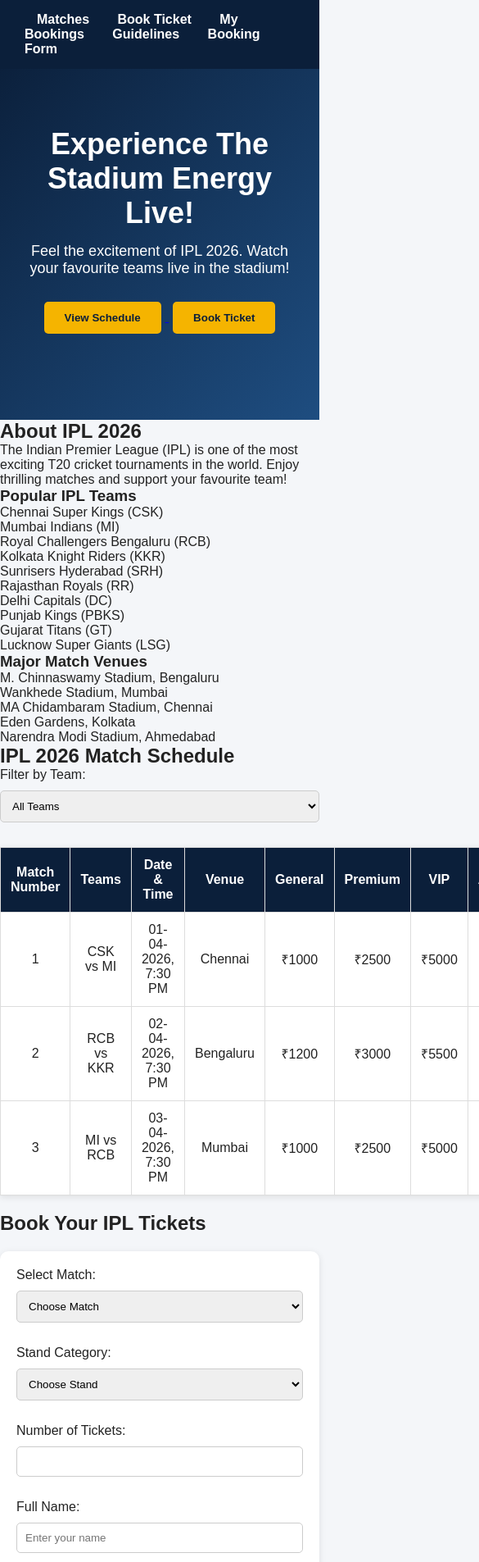
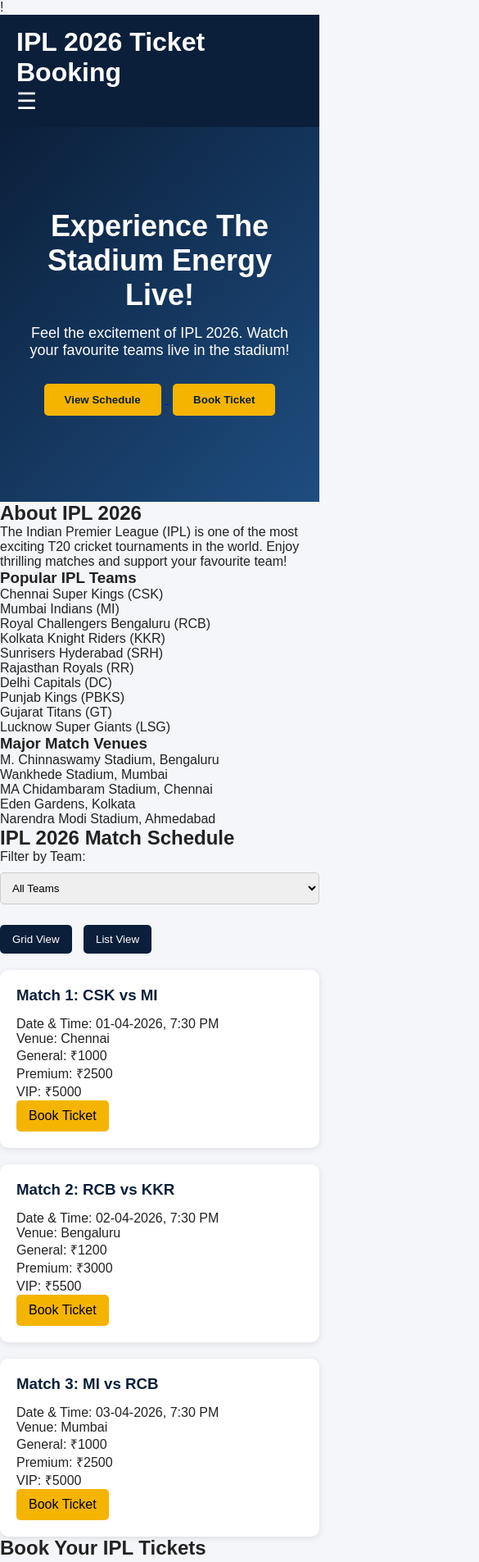
Before and after one commit to Dasharath949/IPL-Ticket-Booking, a plain HTML site: page index.html in a window 390 px wide. Shown: the top 1905 px of the page at 82% size, 585 px wide, since content can reach past the window. Drawn offline with Linux system fonts and the light colour scheme.

Commit message:
Complete Activity 8 responsive layout

```diff
--- a/app.js
+++ b/app.js
@@ -40,6 +40,8 @@ document.querySelectorAll('a[href="#booking"]').forEach(function (button) {
 
 // Activity 7: Live Booking Summary
 
+(function () {
+
     const matchSelect = document.getElementById("match");
     const standSelect = document.getElementById("stand");
     const quantityInput = document.getElementById("quantity");
@@ -68,7 +70,6 @@ function updateSummary() {
             stand || "Not Selected";
 
         document.getElementById("summaryPrice").textContent = price;
-
         document.getElementById("summaryQuantity").textContent = quantity;
 
         document.getElementById("summaryTotal").textContent =
@@ -79,4 +80,79 @@ function updateSummary() {
 
     matchSelect.addEventListener("change", updateSummary);
     standSelect.addEventListener("change", updateSummary);
-quantityInput.addEventListener("change", updateSummary);
+    quantityInput.addEventListener("input", updateSummary);
+
+})();
+
+// Activity 8: Hamburger Menu
+
+(function () {
+
+    const menuToggle = document.getElementById("menuToggle");
+    const mainNav = document.getElementById("mainNav");
+
+    menuToggle.addEventListener("click", function () {
+
+        const isOpen = mainNav.classList.toggle("active");
+
+        menuToggle.setAttribute("aria-expanded", isOpen);
+
+    });
+
+    mainNav.querySelectorAll("a").forEach(function (link) {
+
+        link.addEventListener("click", function () {
+
+            mainNav.classList.remove("active");
+            menuToggle.setAttribute("aria-expanded", "false");
+
+        });
+
+    });
+
+})();
+
+// Activity 8: Match Filter and Grid/List View
+
+(function () {
+
+    const teamFilter = document.getElementById("teamFilter");
+    const matchCards = document.querySelectorAll(".match-card");
+
+    teamFilter.addEventListener("change", function () {
+
+        const selectedTeam = teamFilter.value;
+
+        matchCards.forEach(function (card) {
+
+            const teams = card.getAttribute("data-teams");
+
+            if (selectedTeam === "all" || teams.includes(selectedTeam)) {
+                card.style.display = "";
+            } else {
+                card.style.display = "none";
+            }
+
+        });
+
+    });
+
+    const matchContainer = document.getElementById("matchContainer");
+    const gridButton = document.getElementById("gridView");
+    const listButton = document.getElementById("listView");
+
+    gridButton.addEventListener("click", function () {
+
+        matchContainer.classList.remove("match-list");
+        matchContainer.classList.add("match-grid");
+
+    });
+
+    listButton.addEventListener("click", function () {
+
+        matchContainer.classList.remove("match-grid");
+        matchContainer.classList.add("match-list");
+
+    });
+
+})();
--- a/index.html
+++ b/index.html
@@ -11,7 +11,13 @@
     <header>
     <h1>IPL 2026 Ticket Booking</h1>
 
-        <nav>
+    <button id="menuToggle" class="menu-toggle"
+        type="button" aria-label="Toggle navigation"
+        aria-expanded="false">
+        ☰
+    </button>
+
+    <nav id="mainNav">
         <a href="#matches">Matches</a>
         <a href="#booking">Book Ticket</a>
         <a href="#mybookings">My Bookings</a>
@@ -81,55 +87,48 @@
             <option value="KKR">Kolkata Knight Riders</option>
         </select>
 
-        <table border="1" cellpadding="10">
-            <thead>
-                <tr>
-                    <th>Match Number</th>
-                    <th>Teams</th>
-                    <th>Date & Time</th>
-                    <th>Venue</th>
-                    <th>General</th>
-                    <th>Premium</th>
-                    <th>VIP</th>
-                    <th>Action</th>
-                </tr>
-            </thead>
 
-            <tbody>
-                <tr>
-                    <td>1</td>
-                    <td>CSK vs MI</td>
-                    <td>01-04-2026, 7:30 PM</td>
-                    <td>Chennai</td>
-                    <td>₹1000</td>
-                    <td>₹2500</td>
-                    <td>₹5000</td>
-                    <td><a href="#booking">Book</a></td>
-                </tr>
+<!-- Activity 8: Responsive Match Cards -->
 
-                <tr>
-                    <td>2</td>
-                    <td>RCB vs KKR</td>
-                    <td>02-04-2026, 7:30 PM</td>
-                    <td>Bengaluru</td>
-                    <td>₹1200</td>
-                    <td>₹3000</td>
-                    <td>₹5500</td>
-                    <td><a href="#booking">Book</a></td>
-                </tr>
+<div class="view-controls">
+    <button type="button" id="gridView">Grid View</button>
+    <button type="button" id="listView">List View</button>
+</div>
 
-                <tr>
-                    <td>3</td>
-                    <td>MI vs RCB</td>
-                    <td>03-04-2026, 7:30 PM</td>
-                    <td>Mumbai</td>
-                    <td>₹1000</td>
-                    <td>₹2500</td>
-                    <td>₹5000</td>
-                    <td><a href="#booking">Book</a></td>
-                </tr>
-            </tbody>
-        </table>
+<div id="matchContainer" class="match-grid">
+
+    <div class="match-card" data-teams="CSK MI">
+        <h3>Match 1: CSK vs MI</h3>
+        <p>Date & Time: 01-04-2026, 7:30 PM</p>
+        <p>Venue: Chennai</p>
+        <p>General: ₹1000</p>
+        <p>Premium: ₹2500</p>
+        <p>VIP: ₹5000</p>
+        <a href="#booking">Book Ticket</a>
+    </div>
+
+    <div class="match-card" data-teams="RCB KKR">
+        <h3>Match 2: RCB vs KKR</h3>
+        <p>Date & Time: 02-04-2026, 7:30 PM</p>
+        <p>Venue: Bengaluru</p>
+        <p>General: ₹1200</p>
+        <p>Premium: ₹3000</p>
+        <p>VIP: ₹5500</p>
+        <a href="#booking">Book Ticket</a>
+    </div>
+
+    <div class="match-card" data-teams="MI RCB">
+        <h3>Match 3: MI vs RCB</h3>
+        <p>Date & Time: 03-04-2026, 7:30 PM</p>
+        <p>Venue: Mumbai</p>
+        <p>General: ₹1000</p>
+        <p>Premium: ₹2500</p>
+        <p>VIP: ₹5000</p>
+        <a href="#booking">Book Ticket</a>
+    </div>
+
+</div>
+
     </section>
 
     <section id="booking">
@@ -282,27 +281,6 @@
 
 
     <script>
-        const teamFilter = document.getElementById("teamFilter");
-
-        teamFilter.addEventListener("change", function() {
-
-            const selectedTeam = this.value;
-
-            const rows = document.querySelectorAll("#matches tbody tr");
-
-            rows.forEach(function(row) {
-
-                const teams = row.cells[1].textContent;
-
-                if (selectedTeam === "all" || teams.includes(selectedTeam)) {
-                    row.style.display = "";
-                } else {
-                    row.style.display = "none";
-                }
-
-            });
-
-        });
 
         // Booking Summary Calculation
 
--- a/styles.css
+++ b/styles.css
@@ -182,3 +182,150 @@ form button:hover {
     background-color: var(--accent);
     color: var(--primary);
 }
+
+/* Activity 8: Match Cards using CSS Grid */
+
+.match-grid {
+    display: grid;
+    grid-template-columns: repeat(3, 1fr);
+    gap: 20px;
+    margin-top: 20px;
+}
+
+.match-card {
+    background: white;
+    padding: 20px;
+    border-radius: 10px;
+    box-shadow: 0 2px 8px rgba(0, 0, 0, 0.1);
+}
+
+.match-card h3 {
+    color: #0b1f3a;
+    margin-bottom: 15px;
+}
+
+.match-card a {
+    display: inline-block;
+    background: #f5b400;
+    color: black;
+    padding: 10px 15px;
+    text-decoration: none;
+    border-radius: 5px;
+}
+
+.view-controls {
+    margin-top: 15px;
+}
+
+.view-controls button {
+    padding: 10px 15px;
+    margin-right: 10px;
+    cursor: pointer;
+}
+
+/* Tablet and mobile layout */
+
+@media (max-width: 768px) {
+    .match-grid {
+        grid-template-columns: 1fr;
+    }
+}
+
+/* Activity 8: Header using Flexbox */
+
+header {
+    display: flex;
+    justify-content: space-between;
+    align-items: center;
+    flex-wrap: wrap;
+    background-color: var(--primary);
+    color: white;
+    padding: 15px 20px;
+}
+
+header nav {
+    position: static;
+    width: auto;
+    display: flex;
+    align-items: center;
+    gap: 10px;
+    padding: 10px;
+}
+
+.menu-toggle {
+    display: none;
+    background: none;
+    color: white;
+    border: none;
+    font-size: 28px;
+    cursor: pointer;
+}
+
+/* Activity 8: Guidelines using CSS Grid */
+
+#guidelines {
+    display: grid;
+    grid-template-columns: repeat(3, 1fr);
+    gap: 20px;
+}
+
+#guidelines h2 {
+    grid-column: 1 / -1;
+}
+
+/* Responsive Mobile Navigation and Layout */
+
+@media (max-width: 768px) {
+
+    header {
+        flex-direction: row;
+    }
+
+    .menu-toggle {
+        display: block;
+    }
+
+    header nav {
+        display: none;
+        flex-direction: column;
+        width: 100%;
+    }
+
+    header nav.active {
+        display: flex;
+    }
+
+    #guidelines {
+        grid-template-columns: 1fr;
+    }
+
+    .match-grid {
+        grid-template-columns: 1fr;
+    }
+}
+
+/* Activity 8: List View */
+
+.match-list {
+    display: flex;
+    flex-direction: column;
+    gap: 15px;
+}
+
+.match-list .match-card {
+    width: 100%;
+}
+
+/* Activity 8: View Buttons */
+
+.view-controls button {
+    background-color: var(--primary);
+    color: white;
+    border: none;
+    border-radius: 5px;
+}
+
+.view-controls button:hover {
+    background-color: var(--accent);
+    color: var(--primary);
+}
```
Lines whose indentation alone changed are shown as unchanged.
